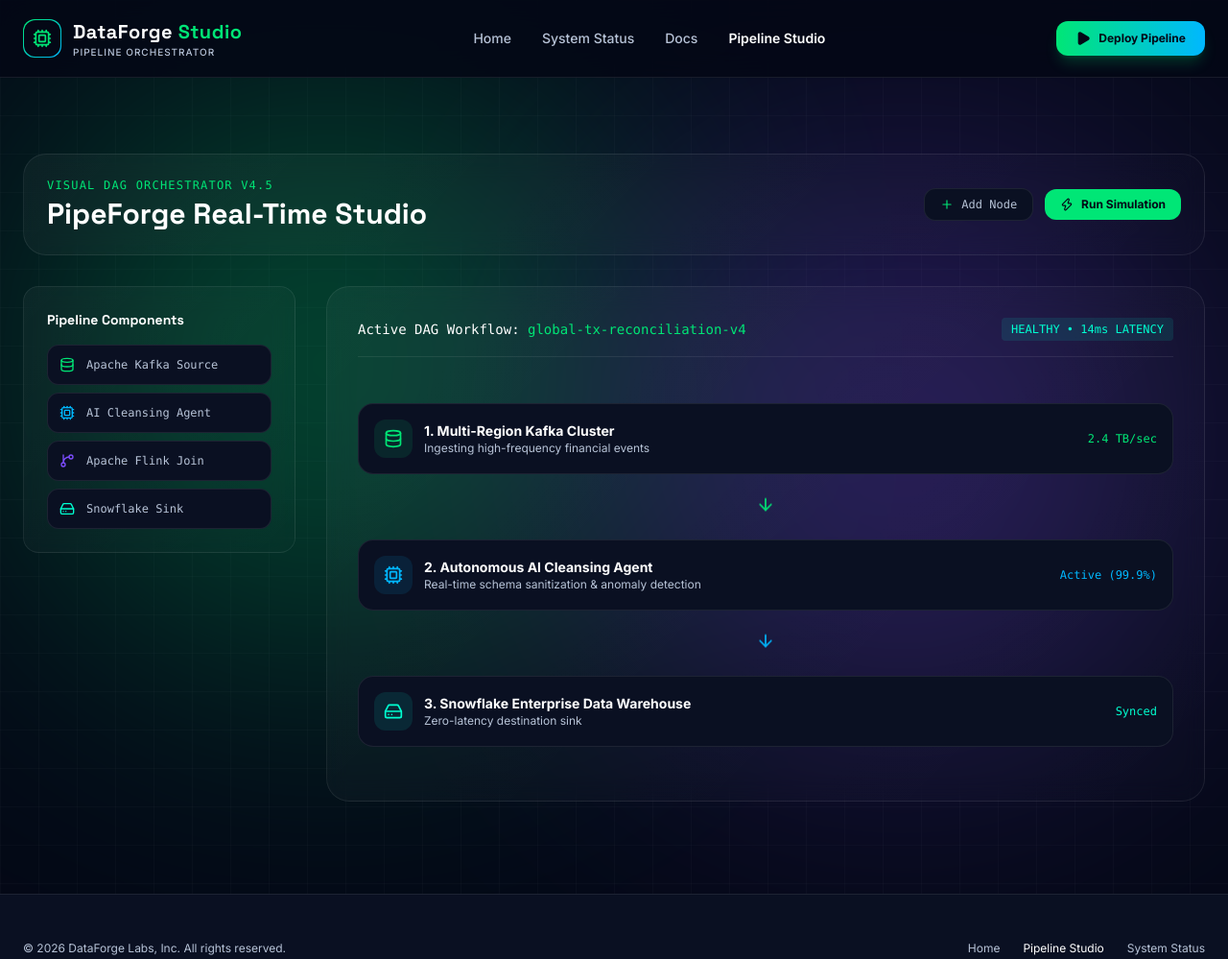
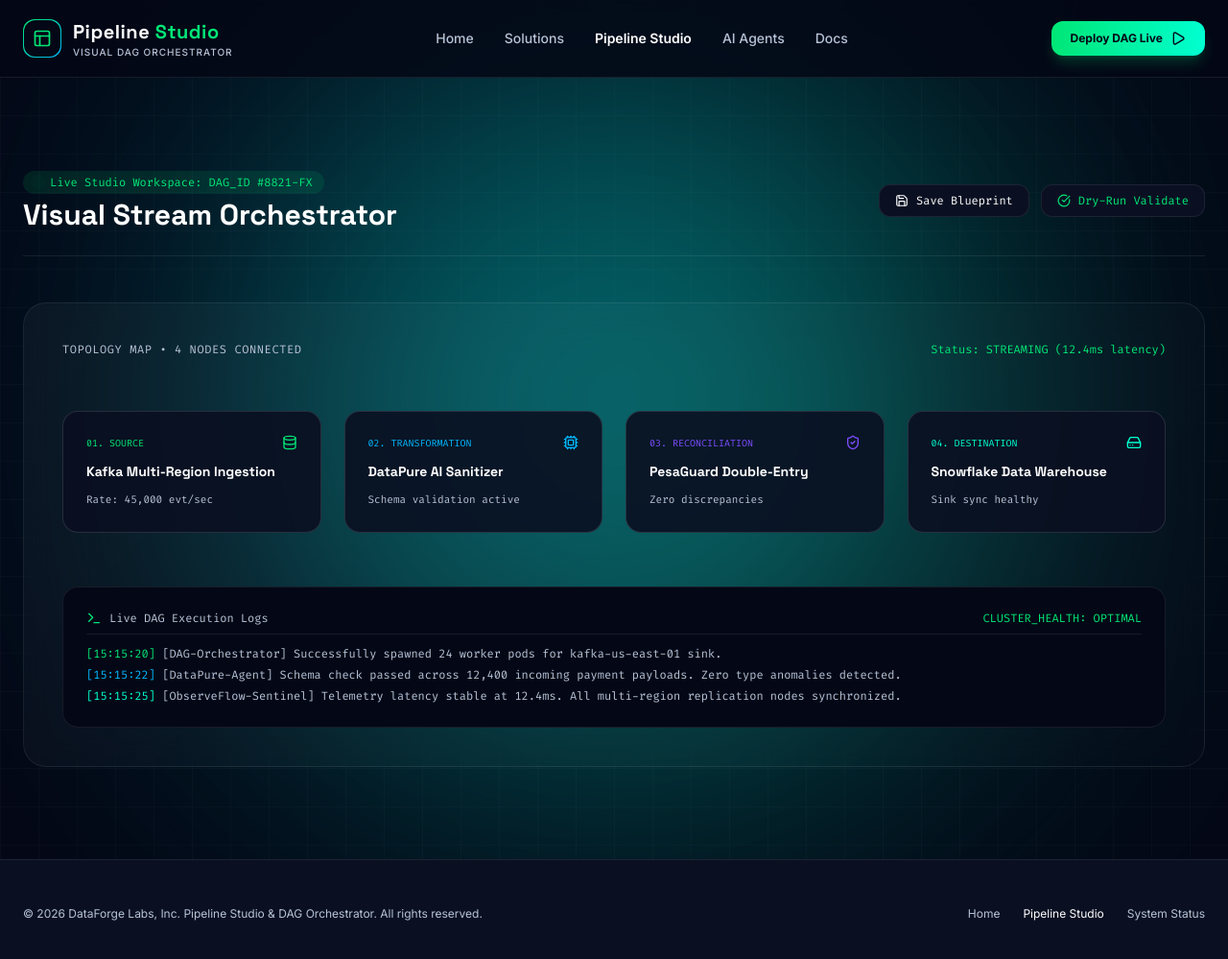
Before and after one commit to Victor-Kipruto-Rop/DataForge, a plain HTML site: page pipelines.html in a window 1280 px wide. Shown: the whole page at 96% size. Drawn offline with nearby package versions, Linux system fonts and the light colour scheme.

Commit message:
Update pipelines.html

```diff
--- a/pipelines.html
+++ b/pipelines.html
@@ -3,12 +3,12 @@
 <head>
     <meta charset="UTF-8">
     <meta name="viewport" content="width=device-width, initial-scale=1.0">
-    <title>Pipeline Studio & Studio Console | DataForge Labs</title>
+    <title>Pipeline Studio & DAG Orchestrator | DataForge Labs</title>
 
     <!-- Google Fonts -->
     <link rel="preconnect" href="https://fonts.googleapis.com">
     <link rel="preconnect" href="https://fonts.gstatic.com" crossorigin>
-    <link href="https://fonts.googleapis.com/css2?family=Inter:wght@300;400;500;600;700&family=Space+Grotesk:wght@400;500;600;700&display=swap" rel="stylesheet">
+    <link href="https://fonts.googleapis.com/css2?family=Inter:wght@300;400;500;600;700&family=Space+Grotesk:wght@400;500;600;700&family=Fira+Code:wght@400;500&display=swap" rel="stylesheet">
 
     <!-- Tailwind CSS CDN -->
     <script src="https://cdn.tailwindcss.com"></script>
@@ -32,6 +32,7 @@
                     fontFamily: {
                         sans: ['Inter', 'sans-serif'],
                         display: ['Space Grotesk', 'sans-serif'],
+                        mono: ['Fira Code', 'monospace'],
                     },
                     keyframes: {
                         aurora: {
@@ -68,22 +69,17 @@
 
         .glass-card {
             background: linear-gradient(135deg, rgba(255, 255, 255, 0.04) 0%, rgba(255, 255, 255, 0.01) 100%);
-            backdrop-filter: blur(12px);
-            -webkit-backdrop-filter: blur(12px);
+            backdrop-filter: blur(16px);
+            -webkit-backdrop-filter: blur(16px);
             border: 1px solid rgba(255, 255, 255, 0.08);
             transition: all 0.4s cubic-bezier(0.16, 1, 0.3, 1);
         }
 
-        .glass-card:hover {
-            border-color: rgba(0, 230, 118, 0.4);
-            box-shadow: 0 0 35px rgba(0, 230, 118, 0.15);
-        }
-
         .aurora-bg {
             position: absolute;
-            width: 600px;
-            height: 600px;
-            filter: blur(140px);
+            width: 700px;
+            height: 700px;
+            filter: blur(160px);
             border-radius: 50%;
             z-index: -1;
             opacity: 0.3;
@@ -112,6 +108,17 @@
             background-image: linear-gradient(to right, rgba(255, 255, 255, 0.02) 1px, transparent 1px),
                               linear-gradient(to bottom, rgba(255, 255, 255, 0.02) 1px, transparent 1px);
         }
+
+        .dag-node {
+            background: rgba(10, 16, 34, 0.9);
+            border: 1px solid rgba(255, 255, 255, 0.12);
+            transition: all 0.3s ease;
+        }
+
+        .dag-node:hover {
+            border-color: #00E676;
+            box-shadow: 0 0 25px rgba(0, 230, 118, 0.2);
+        }
     </style>
 </head>
 <body class="custom-scrollbar grid-overlay">
@@ -125,138 +132,120 @@
             <a href="index.html" class="flex items-center gap-3 group">
                 <div class="w-10 h-10 rounded-xl bg-gradient-to-br from-dfPrimary to-dfSecondary p-[1px] flex items-center justify-center transition-transform group-hover:scale-105">
                     <div class="w-full h-full bg-dfBg rounded-xl flex items-center justify-center">
-                        <i data-lucide="cpu" class="w-5 h-5 text-dfPrimary group-hover:text-dfHighlight transition-colors"></i>
+                        <i data-lucide="layout" class="w-5 h-5 text-dfPrimary group-hover:text-dfHighlight transition-colors"></i>
                     </div>
                 </div>
                 <div class="flex flex-col">
-                    <span class="font-display font-bold text-xl tracking-wide text-white">DataForge <span class="text-dfPrimary">Studio</span></span>
-                    <span class="text-[10px] tracking-widest text-dfMuted uppercase font-medium">Pipeline Orchestrator</span>
+                    <span class="font-display font-bold text-xl tracking-wide text-white">Pipeline <span class="text-dfPrimary">Studio</span></span>
+                    <span class="text-[10px] tracking-widest text-dfMuted uppercase font-medium">Visual DAG Orchestrator</span>
                 </div>
             </a>
 
             <nav class="hidden lg:flex items-center gap-8 text-sm font-medium text-dfMuted">
                 <a href="index.html" class="hover:text-white transition-colors">Home</a>
-                <a href="status.html" class="hover:text-white transition-colors">System Status</a>
+                <a href="solutions.html" class="hover:text-white transition-colors">Solutions</a>
+                <a href="pipelines.html" class="text-white font-semibold transition-colors">Pipeline Studio</a>
+                <a href="agents.html" class="hover:text-white transition-colors">AI Agents</a>
                 <a href="docs.html" class="hover:text-white transition-colors">Docs</a>
-                <a href="pipelines.html" class="text-white font-semibold transition-colors">Pipeline Studio</a>
             </nav>
 
             <div class="flex items-center gap-4">
-                <button onclick="alert('Deploying active DAG pipeline to cluster...');" class="px-5 py-2.5 bg-gradient-to-r from-dfPrimary to-dfSecondary text-dfBg font-bold rounded-xl text-xs hover:opacity-95 transition-all shadow-lg shadow-dfPrimary/20 flex items-center gap-2">
-                    <i data-lucide="play" class="w-4 h-4 fill-dfBg"></i>
-                    <span>Deploy Pipeline</span>
+                <button onclick="alert('DAG pipeline deployment initialized on cluster kafka-us-east-01.');" class="px-5 py-2.5 bg-gradient-to-r from-dfPrimary to-dfHighlight text-dfBg font-bold rounded-xl text-xs hover:opacity-95 transition-all shadow-lg shadow-dfPrimary/20 flex items-center gap-2">
+                    <span>Deploy DAG Live</span>
+                    <i data-lucide="play" class="w-4 h-4"></i>
                 </button>
             </div>
         </div>
     </header>
 
     <!-- Main Content -->
-    <main class="pt-32 pb-24 max-w-7xl mx-auto px-6 space-y-8">
-        <div class="aurora-bg bg-dfPrimary top-20 left-10"></div>
-        <div class="aurora-bg bg-dfAccent bottom-10 right-10"></div>
+    <main class="pt-32 pb-24 max-w-7xl mx-auto px-6 space-y-12">
+        <div class="aurora-bg bg-dfPrimary top-20 left-1/4"></div>
+        <div class="aurora-bg bg-dfSecondary bottom-10 right-1/4"></div>
 
-        <!-- Studio Header -->
-        <div class="flex flex-col md:flex-row md:items-center justify-between gap-4 glass-card p-6 rounded-3xl border border-dfBorder">
-            <div>
-                <div class="text-xs font-mono text-dfPrimary uppercase tracking-widest mb-1">Visual DAG Orchestrator v4.5</div>
-                <h1 class="font-display text-2xl sm:text-3xl font-bold text-white">PipeForge Real-Time Studio</h1>
+        <!-- Studio Header & Controls -->
+        <div class="flex flex-col md:flex-row md:items-center justify-between gap-6 pb-6 border-b border-dfBorder">
+            <div class="space-y-1">
+                <div class="inline-flex items-center gap-2 px-3 py-1 rounded-full bg-dfPrimary/10 text-dfPrimary text-xs font-mono">
+                    <span class="w-2 h-2 rounded-full bg-dfPrimary animate-ping"></span> Live Studio Workspace: DAG_ID #8821-FX
+                </div>
+                <h1 class="font-display text-3xl font-bold text-white">Visual Stream Orchestrator</h1>
             </div>
+
             <div class="flex items-center gap-3">
-                <button onclick="alert('Adding new ingestion source node...');" class="px-4 py-2 bg-dfSecondaryBg border border-dfBorder rounded-xl text-xs font-mono text-dfMuted hover:text-white flex items-center gap-2">
-                    <i data-lucide="plus" class="w-3.5 h-3.5 text-dfPrimary"></i> Add Node
+                <button onclick="alert('Configuration saved to cluster registry.');" class="px-4 py-2 bg-dfSecondaryBg border border-dfBorder hover:border-dfPrimary rounded-xl text-xs font-mono text-white transition-all flex items-center gap-2">
+                    <i data-lucide="save" class="w-3.5 h-3.5"></i> Save Blueprint
                 </button>
-                <button onclick="alert('Simulating data stream execution...');" class="px-4 py-2 bg-dfPrimary text-dfBg rounded-xl text-xs font-bold flex items-center gap-2 hover:bg-dfHighlight transition-colors">
-                    <i data-lucide="zap" class="w-3.5 h-3.5"></i> Run Simulation
+                <button onclick="alert('Running dry-run validation tests... All 4 nodes verified successfully.');" class="px-4 py-2 bg-dfSecondaryBg border border-dfBorder hover:border-dfPrimary rounded-xl text-xs font-mono text-dfPrimary transition-all flex items-center gap-2">
+                    <i data-lucide="check-circle" class="w-3.5 h-3.5"></i> Dry-Run Validate
                 </button>
             </div>
         </div>
 
-        <!-- Visual Pipeline Workflow Builder Grid -->
-        <div class="grid grid-cols-1 lg:grid-cols-12 gap-8 items-start">
+        <!-- Interactive Visual DAG Canvas Simulator -->
+        <div class="glass-card rounded-3xl p-8 lg:p-10 border border-dfBorder relative overflow-hidden space-y-8">
+            <div class="flex items-center justify-between">
+                <div class="text-xs font-mono text-dfMuted uppercase tracking-wider">Topology Map • 4 Nodes Connected</div>
+                <div class="text-xs font-mono text-dfPrimary">Status: STREAMING (12.4ms latency)</div>
+            </div>
 
-            <!-- Nodes Toolbox Sidebar -->
-            <div class="lg:col-span-3 space-y-4">
-                <div class="glass-card rounded-2xl p-6 space-y-4 border border-dfBorder">
-                    <h3 class="font-display font-bold text-white text-sm">Pipeline Components</h3>
-                    <div class="space-y-2 text-xs font-mono text-dfMuted">
-                        <div class="p-3 rounded-xl bg-dfSecondaryBg border border-dfBorder flex items-center gap-3 cursor-pointer hover:border-dfPrimary transition-colors">
-                            <i data-lucide="database" class="w-4 h-4 text-dfPrimary"></i>
-                            <span>Apache Kafka Source</span>
-                        </div>
-                        <div class="p-3 rounded-xl bg-dfSecondaryBg border border-dfBorder flex items-center gap-3 cursor-pointer hover:border-dfSecondary transition-colors">
-                            <i data-lucide="cpu" class="w-4 h-4 text-dfSecondary"></i>
-                            <span>AI Cleansing Agent</span>
-                        </div>
-                        <div class="p-3 rounded-xl bg-dfSecondaryBg border border-dfBorder flex items-center gap-3 cursor-pointer hover:border-dfAccent transition-colors">
-                            <i data-lucide="git-branch" class="w-4 h-4 text-dfAccent"></i>
-                            <span>Apache Flink Join</span>
-                        </div>
-                        <div class="p-3 rounded-xl bg-dfSecondaryBg border border-dfBorder flex items-center gap-3 cursor-pointer hover:border-dfHighlight transition-colors">
-                            <i data-lucide="hard-drive" class="w-4 h-4 text-dfHighlight"></i>
-                            <span>Snowflake Sink</span>
-                        </div>
+            <!-- Simulated Visual Flow Nodes -->
+            <div class="grid grid-cols-1 md:grid-cols-4 gap-6 relative py-6">
+
+                <!-- Node 1 -->
+                <div class="dag-node rounded-2xl p-6 space-y-3 relative">
+                    <div class="flex items-center justify-between">
+                        <span class="text-[10px] font-mono text-dfPrimary uppercase">01. Source</span>
+                        <i data-lucide="database" class="w-4 h-4 text-dfPrimary"></i>
                     </div>
+                    <div class="font-display font-bold text-white text-sm">Kafka Multi-Region Ingestion</div>
+                    <div class="text-[11px] text-dfMuted font-mono">Rate: 45,000 evt/sec</div>
+                </div>
+
+                <!-- Node 2 -->
+                <div class="dag-node rounded-2xl p-6 space-y-3 relative">
+                    <div class="flex items-center justify-between">
+                        <span class="text-[10px] font-mono text-dfSecondary uppercase">02. Transformation</span>
+                        <i data-lucide="Cpu" class="w-4 h-4 text-dfSecondary"></i>
+                    </div>
+                    <div class="font-display font-bold text-white text-sm">DataPure AI Sanitizer</div>
+                    <div class="text-[11px] text-dfMuted font-mono">Schema validation active</div>
+                </div>
+
+                <!-- Node 3 -->
+                <div class="dag-node rounded-2xl p-6 space-y-3 relative">
+                    <div class="flex items-center justify-between">
+                        <span class="text-[10px] font-mono text-dfAccent uppercase">03. Reconciliation</span>
+                        <i data-lucide="shield-check" class="w-4 h-4 text-dfAccent"></i>
+                    </div>
+                    <div class="font-display font-bold text-white text-sm">PesaGuard Double-Entry</div>
+                    <div class="text-[11px] text-dfMuted font-mono">Zero discrepancies</div>
+                </div>
+
+                <!-- Node 4 -->
+                <div class="dag-node rounded-2xl p-6 space-y-3 relative">
+                    <div class="flex items-center justify-between">
+                        <span class="text-[10px] font-mono text-dfHighlight uppercase">04. Destination</span>
+                        <i data-lucide="hard-drive" class="w-4 h-4 text-dfHighlight"></i>
+                    </div>
+                    <div class="font-display font-bold text-white text-sm">Snowflake Data Warehouse</div>
+                    <div class="text-[11px] text-dfMuted font-mono">Sink sync healthy</div>
+                </div>
+
+            </div>
+
+            <!-- Terminal Live Logs Output -->
+            <div class="bg-dfBg rounded-2xl p-6 border border-dfBorder space-y-3">
+                <div class="flex items-center justify-between text-xs font-mono text-dfMuted pb-2 border-b border-dfBorder">
+                    <span class="flex items-center gap-2"><i data-lucide="terminal" class="w-4 h-4 text-dfPrimary"></i> Live DAG Execution Logs</span>
+                    <span class="text-dfPrimary">CLUSTER_HEALTH: OPTIMAL</span>
+                </div>
+                <div class="font-mono text-xs space-y-1.5 text-dfMuted overflow-x-auto">
+                    <div><span class="text-dfPrimary">[15:15:20]</span> [DAG-Orchestrator] Successfully spawned 24 worker pods for kafka-us-east-01 sink.</div>
+                    <div><span class="text-dfSecondary">[15:15:22]</span> [DataPure-Agent] Schema check passed across 12,400 incoming payment payloads. Zero type anomalies detected.</div>
+                    <div><span class="text-dfHighlight">[15:15:25]</span> [ObserveFlow-Sentinel] Telemetry latency stable at 12.4ms. All multi-region replication nodes synchronized.</div>
                 </div>
             </div>
-
-            <!-- Interactive Workflow Canvas Area -->
-            <div class="lg:col-span-9 glass-card rounded-3xl p-8 border border-dfBorder space-y-6">
-                <div class="flex items-center justify-between pb-4 border-b border-dfBorder">
-                    <div class="text-sm font-mono text-white">Active DAG Workflow: <span class="text-dfPrimary">global-tx-reconciliation-v4</span></div>
-                    <span class="text-xs font-mono text-dfHighlight bg-dfHighlight/10 px-2.5 py-1 rounded">HEALTHY • 14ms LATENCY</span>
-                </div>
-
-                <!-- Workflow Flow Visualizer -->
-                <div class="space-y-6 py-6">
-                    <div class="p-4 rounded-2xl bg-dfSecondaryBg border border-dfBorder flex items-center justify-between">
-                        <div class="flex items-center gap-3">
-                            <div class="w-10 h-10 rounded-xl bg-dfPrimary/10 text-dfPrimary flex items-center justify-center">
-                                <i data-lucide="database" class="w-5 h-5"></i>
-                            </div>
-                            <div>
-                                <h4 class="font-bold text-white text-sm">1. Multi-Region Kafka Cluster</h4>
-                                <p class="text-xs text-dfMuted">Ingesting high-frequency financial events</p>
-                            </div>
-                        </div>
-                        <span class="text-xs font-mono text-dfPrimary">2.4 TB/sec</span>
-                    </div>
-
-                    <div class="flex justify-center text-dfPrimary animate-bounce">
-                        <i data-lucide="arrow-down" class="w-5 h-5"></i>
-                    </div>
-
-                    <div class="p-4 rounded-2xl bg-dfSecondaryBg border border-dfBorder flex items-center justify-between">
-                        <div class="flex items-center gap-3">
-                            <div class="w-10 h-10 rounded-xl bg-dfSecondary/10 text-dfSecondary flex items-center justify-center">
-                                <i data-lucide="cpu" class="w-5 h-5"></i>
-                            </div>
-                            <div>
-                                <h4 class="font-bold text-white text-sm">2. Autonomous AI Cleansing Agent</h4>
-                                <p class="text-xs text-dfMuted">Real-time schema sanitization & anomaly detection</p>
-                            </div>
-                        </div>
-                        <span class="text-xs font-mono text-dfSecondary">Active (99.9%)</span>
-                    </div>
-
-                    <div class="flex justify-center text-dfSecondary animate-bounce">
-                        <i data-lucide="arrow-down" class="w-5 h-5"></i>
-                    </div>
-
-                    <div class="p-4 rounded-2xl bg-dfSecondaryBg border border-dfBorder flex items-center justify-between">
-                        <div class="flex items-center gap-3">
-                            <div class="w-10 h-10 rounded-xl bg-dfHighlight/10 text-dfHighlight flex items-center justify-center">
-                                <i data-lucide="hard-drive" class="w-5 h-5"></i>
-                            </div>
-                            <div>
-                                <h4 class="font-bold text-white text-sm">3. Snowflake Enterprise Data Warehouse</h4>
-                                <p class="text-xs text-dfMuted">Zero-latency destination sink</p>
-                            </div>
-                        </div>
-                        <span class="text-xs font-mono text-dfHighlight">Synced</span>
-                    </div>
-                </div>
-            </div>
-
         </div>
 
     </main>
@@ -264,7 +253,7 @@
     <!-- Footer -->
     <footer class="bg-dfSecondaryBg border-t border-dfBorder py-12">
         <div class="max-w-7xl mx-auto px-6 flex flex-col sm:flex-row items-center justify-between text-xs text-dfMuted">
-            <div>&copy; 2026 DataForge Labs, Inc. All rights reserved.</div>
+            <div>&copy; 2026 DataForge Labs, Inc. Pipeline Studio & DAG Orchestrator. All rights reserved.</div>
             <div class="flex items-center gap-6 mt-4 sm:mt-0">
                 <a href="index.html" class="hover:text-white transition-colors">Home</a>
                 <a href="pipelines.html" class="text-white transition-colors">Pipeline Studio</a>
```
